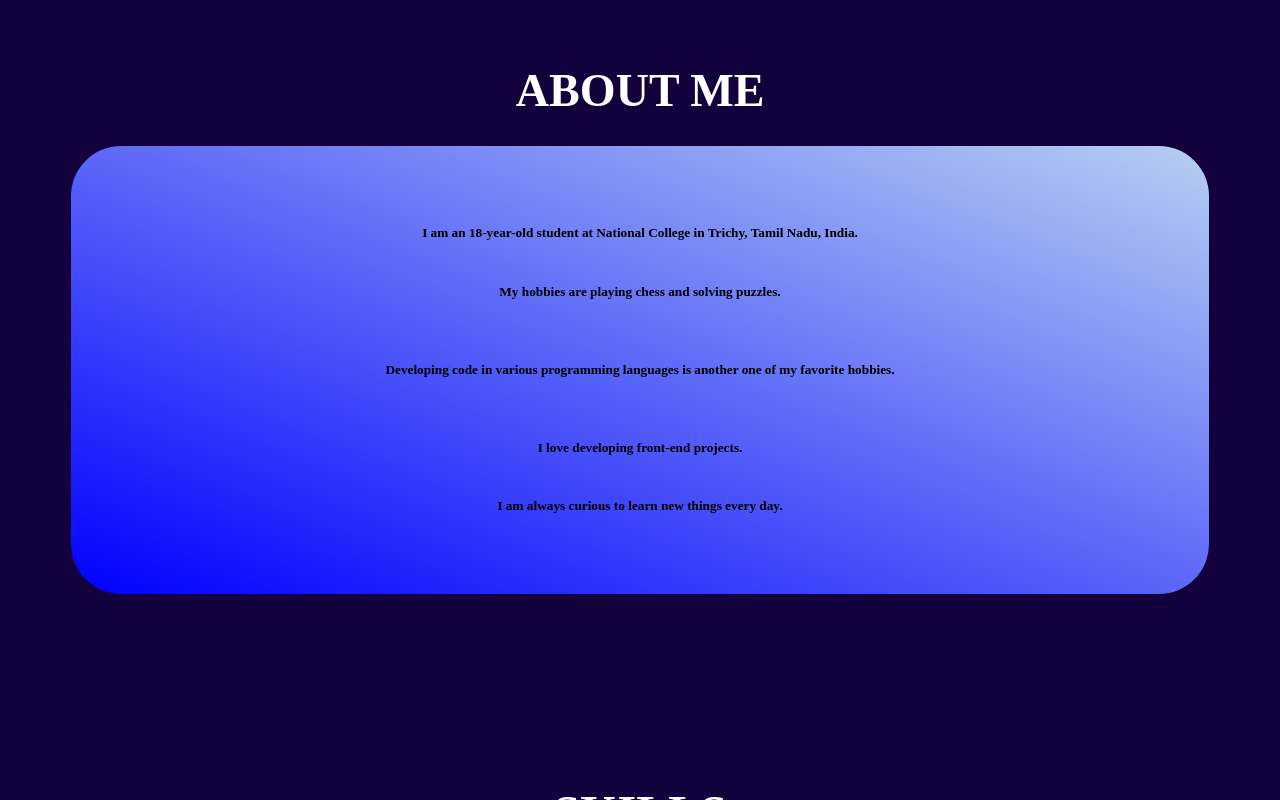
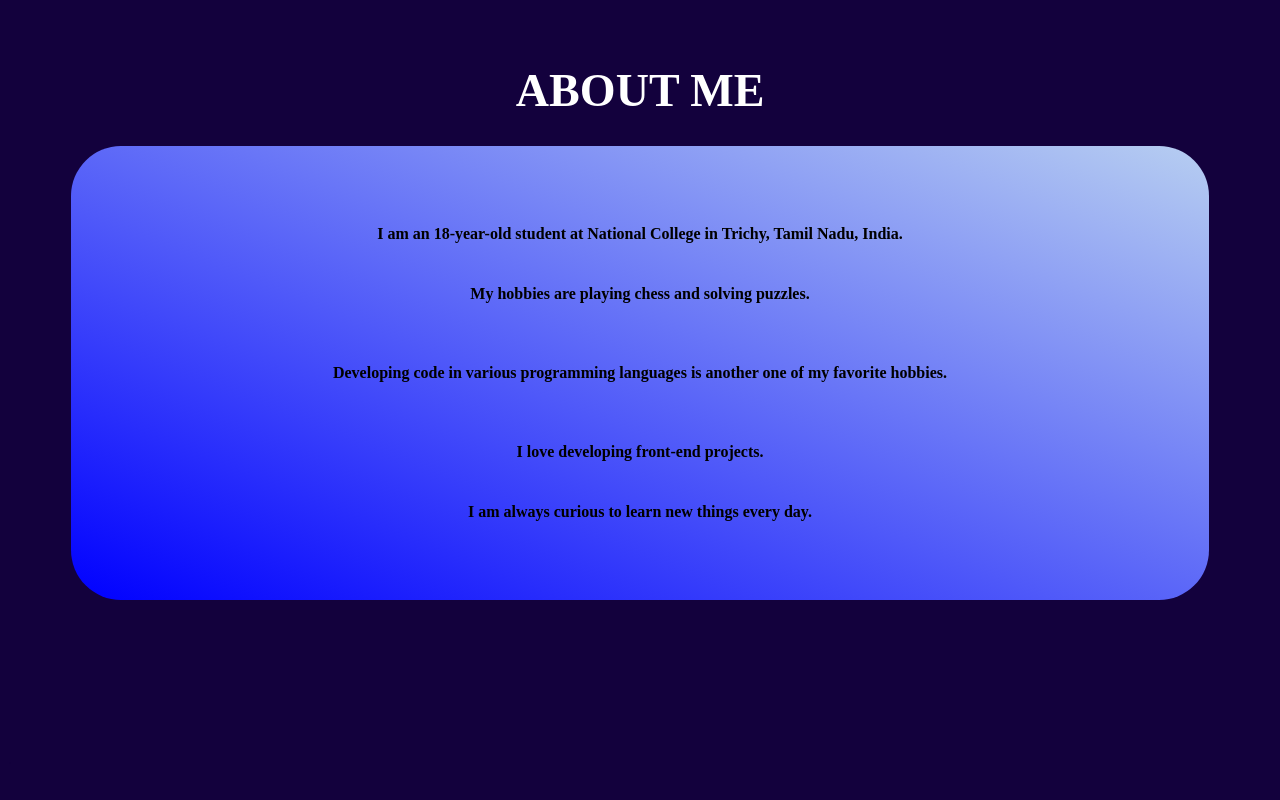
Before and after one commit to Gugan26/Gugan-portfolio, a plain HTML site: page index.html in a window 1280 px wide. Shown: the part 712-1512 px from the top of the page. Drawn offline with Linux system fonts and the light colour scheme.

Commit message:
Update index.html

```diff
--- a/index.html
+++ b/index.html
@@ -853,11 +853,11 @@
     </div>
     <h1 id="aboutmetitle">ABOUT ME</h1>
     <div class="background">
-        <h5 id="sample1">I am an 18-year-old student at National College in Trichy, Tamil Nadu, India.</h5>
-        <h5 id="sample">My hobbies are playing chess and solving puzzles.</h5>
-        <h5 id="sample">Developing code in various programming languages is another one of my favorite hobbies.</h5>
-        <h5 id="sample">I love developing front-end projects.</h5>
-        <h5 id="sample5">I am always curious to learn new things every day.</h5>
+        <h4 id="sample1">I am an 18-year-old student at National College in Trichy, Tamil Nadu, India.</h4>
+        <h4 id="sample">My hobbies are playing chess and solving puzzles.</h4>
+        <h4 id="sample">Developing code in various programming languages is another one of my favorite hobbies.</h4>
+        <h4 id="sample">I love developing front-end projects.</h4>
+        <h4 id="sample5">I am always curious to learn new things every day.</h4>
     </div>
     <p id="simpledot">.</p>
     <h1 id="skillstitle">SKILLS</h1>
```
